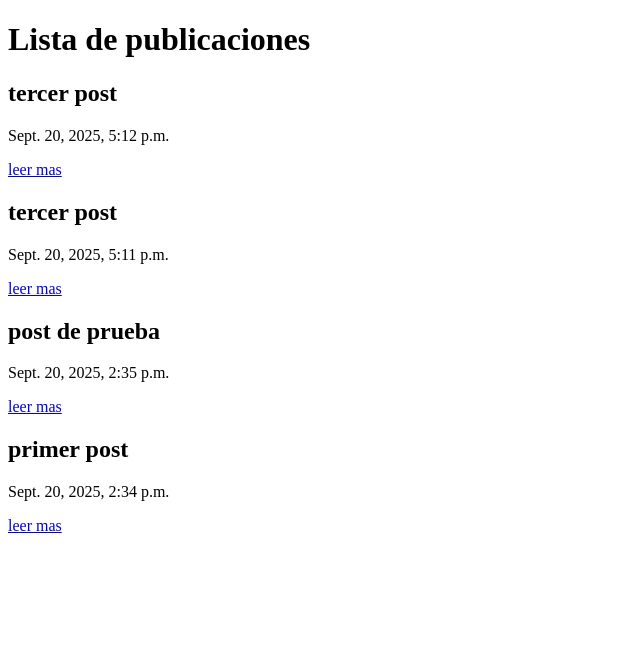
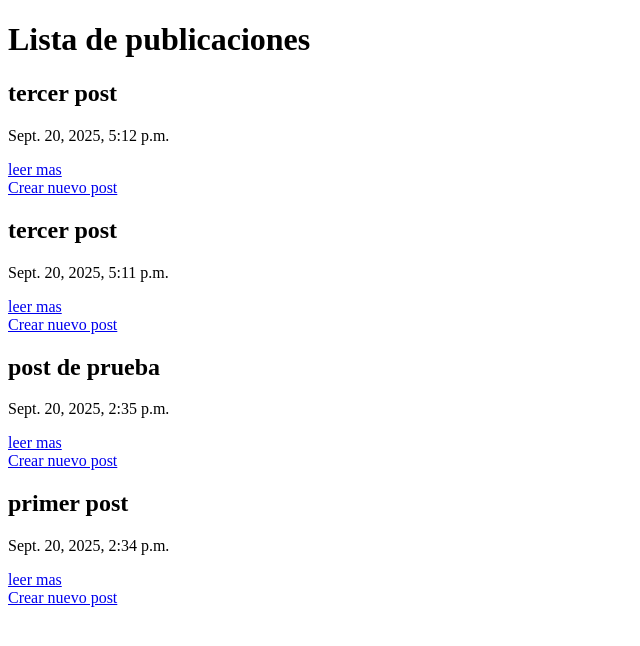
Before and after one commit to irvdrag/irving-s-blog, a Django app: page / in a window 1280 px wide. Shown: the top 646 px of the page, without its empty margins (0-640 px from the left). Run offline with Django 5.2, Linux system fonts and the light colour scheme; data comes from the database, SQL or seed files in the repository; both versions use the stored data as it was after the commit.

Commit message:
git funcional post desde web hace re direccion a la lista de publicacion

```diff
--- a/blog_project/blog/forms.py
+++ b/blog_project/blog/forms.py
@@ -1,6 +1,6 @@
 from django import forms
 from .models import Post
-class PostFrom(forms.ModelForm):
+class PostForm(forms.ModelForm):
     class Meta:
         model=Post
         fields= ['titulo', 'contenido']
--- a/blog_project/blog/templates/blog/lista.html
+++ b/blog_project/blog/templates/blog/lista.html
@@ -20,7 +20,9 @@
                 <a href="{% url 'detalle_post' post.id %}">
                     leer mas
                 </a>
+
             </div>
+            <a href="{% url 'crear_post' %}">Crear nuevo post</a>
         {% empty %}
             <p>No hay publicaciones todavía.</p>
         {% endfor %}
--- a/blog_project/blog/urls.py
+++ b/blog_project/blog/urls.py
@@ -4,4 +4,5 @@ from . import views
 urlpatterns = [
     path('', views.lista_posts, name='lista_posts'),
     path('post/<int:post_id>/', views.detalle_post, name='detalle_post'),
+    path('crear/', views.crear_post, name='crear_post'),
 ]
--- a/blog_project/blog/views.py
+++ b/blog_project/blog/views.py
@@ -1,7 +1,7 @@
-from django.shortcuts import render,get_object_or_404
+from django.shortcuts import render,get_object_or_404,redirect
 
 from .models import Post
-
+from .forms import PostForm
 # Create your views here.
 def lista_posts(request):
     posts=Post.objects.all().order_by('-fecha_creacion')
@@ -10,3 +10,14 @@ def lista_posts(request):
 def detalle_post(request,post_id):
     post=get_object_or_404(Post,id=post_id)
     return render(request,'blog/detalle.html',{'post':post})
+
+def crear_post(request):
+    if request.method == 'POST':
+        form = PostForm(request.POST)
+        if form.is_valid():
+            form.save()
+            return redirect('lista_posts')  # redirige a la lista después de crear
+    else:
+        form = PostForm()
+
+    return render(request, 'blog/crear_post.html', {'form': form})
```
Also changed, not shown: blog_project/blog/templates/blog/crear_post.html (added, +15 -0 lines), blog_project/db.sqlite3.
